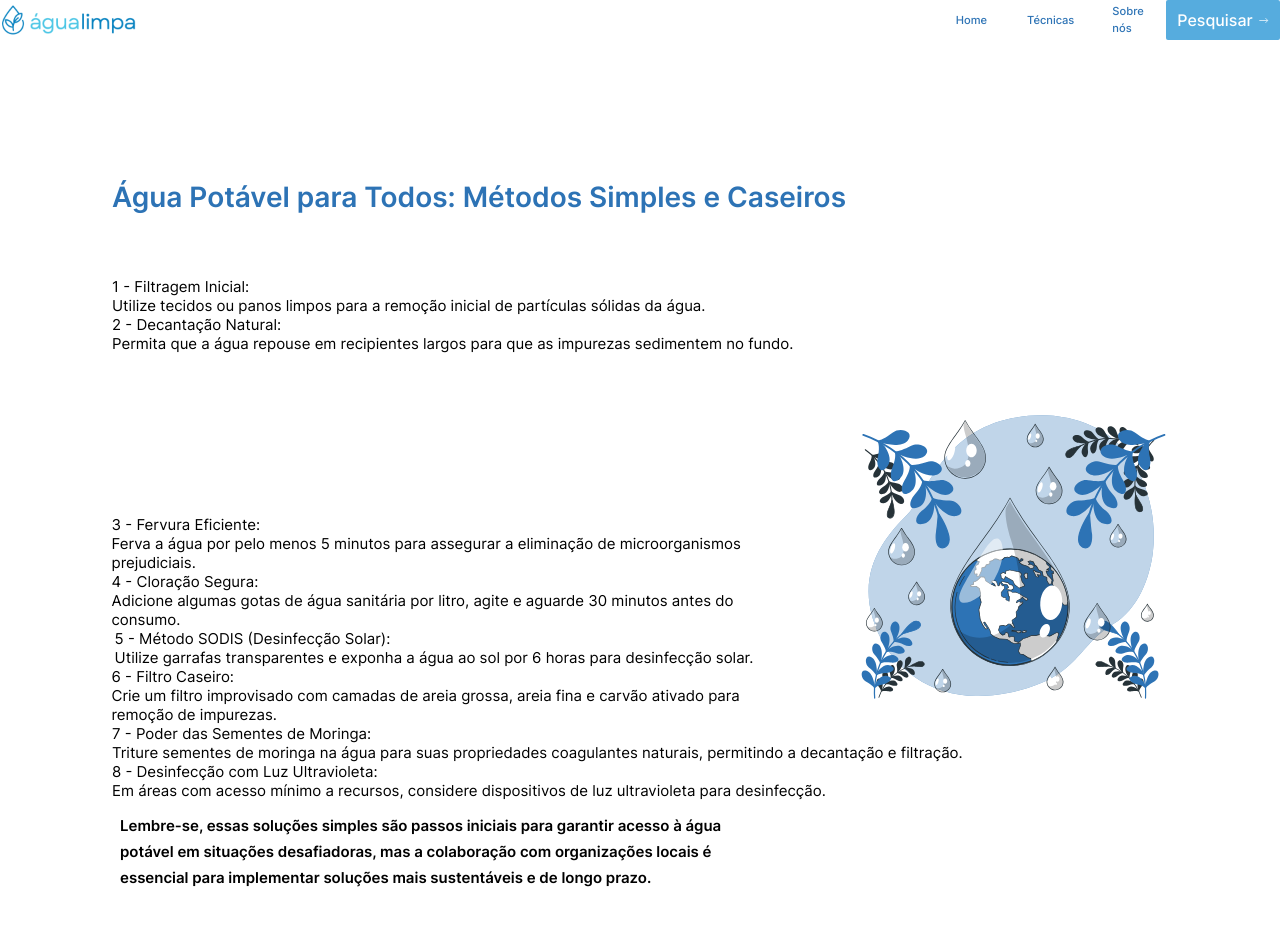
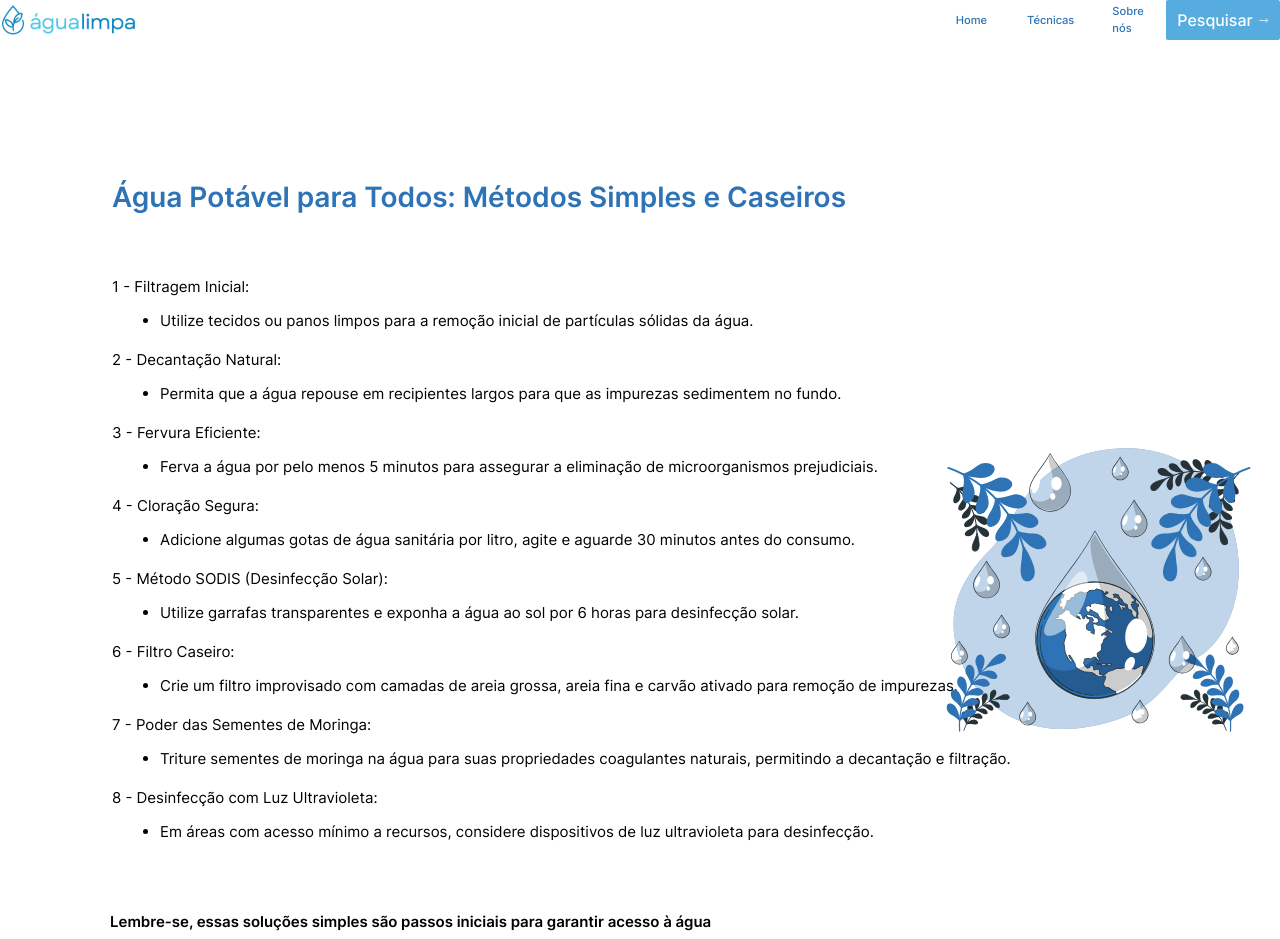
Before and after one commit to Antonio-coding/Agua_Limpa_Escola, a React (Create React App) app in the folder agua_limpa-v1.0.3/: page /tcnicaspage02 in a window 1280 px wide. Shown: the top 939 px of the page. Built offline with nearby package versions, Linux system fonts and the light colour scheme.

Commit message:
alteracoes na  TcnicasPage02

```diff
--- a/agua_limpa-v1.0.3/src/pages/TcnicasPage02/index.tsx
+++ b/agua_limpa-v1.0.3/src/pages/TcnicasPage02/index.tsx
@@ -10,8 +10,7 @@ const depoimentosOptionsList = [
   { label: "Option3", value: "option3" },
 ];
 
-const TcnicasPage02Page: React.FC = () => {
-  return (
+const TcnicasPage02Page: React.FC = () => (
   <>
     <div className="bg-white-A700 flex flex-col font-inter items-center justify-start mx-auto w-full">
       <div className="flex flex-col justify-start w-full">
@@ -23,104 +22,179 @@ const TcnicasPage02Page: React.FC = () => {
           Água Potável para Todos: Métodos Simples e Caseiros
         </Text>
         <Text
-            className="leading-[19.00px] ml-28 md:ml-[0] mt-[59px] text-[15px] text-black-900"
+          className="leading-[19.00px] font-bold ml-28 md:ml-[0] mt-[59px] text-[15px] text-black-900"
           size="txtInterRegular15"
         >
           <>
             1 - Filtragem Inicial:
-              <br />
-              Utilize tecidos ou panos limpos para a remoção inicial de
-              partículas sólidas da água.
           </>
         </Text>
         <Text
-            className="leading-[19.00px] ml-28 md:ml-[0] text-[15px] text-black-900"
+          className="leading-[19.00px] ml-40 md:ml-[0] mt-[15px] text-[15px] text-black-900"
+          size="txtInterRegular15"
+        >
+          <>
+            <ul className="list-disc">
+              <li>
+              Utilize tecidos ou panos limpos para a remoção inicial de
+            partículas sólidas da água.
+            </li>
+            </ul>
+          </>
+        </Text>
+        <Text
+          className="leading-[19.00px] ml-28 font-boldmd:ml-[0] mt-[20px] text-[15px] text-black-900"
           size="txtInterRegular15"
         >
           <>
             2 - Decantação Natural:
-              <br />
+          </>
+        </Text>
+        <Text
+          className="leading-[19.00px] ml-40 md:ml-[0] mt-[15px] text-[15px] text-black-900"
+          size="txtInterRegular15"
+        >
+          <>
+          <ul className="list-disc">
+            <li>
             Permita que a água repouse em recipientes largos para que as
             impurezas sedimentem no fundo.
+              </li>
+          </ul>
           </>
         </Text>
-          <div className="flex md:flex-col flex-row md:gap-10 gap-[94px] items-end justify-start max-w-[1057px] mx-auto md:px-5 w-full">
-            <div className="flex flex-col items-center justify-start">
         <Text
-                className="leading-[19.00px] text-[15px] text-black-900"
+          className="leading-[19.00px] font-bold ml-28 md:ml-[0] mt-[20px] text-[15px] text-black-900"
           size="txtInterRegular15"
         >
           <>
             3 - Fervura Eficiente:
-                  <br />
-                  Ferva a água por pelo menos 5 minutos para assegurar a
-                  eliminação de microorganismos prejudiciais.
           </>
         </Text>
         <Text
-                className="leading-[19.00px] text-[15px] text-black-900"
+          className="leading-[19.00px] ml-40 md:ml-[0] mt-[15px] text-[15px] text-black-900"
+          size="txtInterRegular15"
+        >
+          <>
+          <ul className="list-disc">
+            <li>
+            Ferva a água por pelo menos 5 minutos para assegurar a
+            eliminação de microorganismos prejudiciais.
+              </li>
+          </ul>
+          </>
+        </Text>
+        <Text
+          className="leading-[19.00px] font-bold  ml-28 md:ml-[0] mt-[20px] text-[15px] text-black-900"
           size="txtInterRegular15"
         >
           <>
             4 - Cloração Segura:
-                  <br />
-                  Adicione algumas gotas de água sanitária por litro, agite e
-                  aguarde 30 minutos antes do consumo.
           </>
         </Text>
         <Text
-                className="leading-[19.00px] text-[15px] text-black-900"
+          className="leading-[19.00px] ml-40 md:ml-[0] mt-[15px] text-[15px] text-black-900"
+          size="txtInterRegular15"
+        >
+          <>
+          <ul className="list-disc">
+            <li>
+            Adicione algumas gotas de água sanitária por litro, agite e
+            aguarde 30 minutos antes do consumo.
+              </li>
+          </ul>
+          </>
+        </Text>
+
+        <Text
+          className="leading-[19.00px] font-bold ml-28 md:ml-[0] mt-[20px] text-[15px] text-black-900"
           size="txtInterRegular15"
         >
           <>
             5 - Método SODIS (Desinfecção Solar):
-                  <br />
-                  Utilize garrafas transparentes e exponha a água ao sol por 6
-                  horas para desinfecção solar.
           </>
         </Text>
         <Text
-                className="leading-[19.00px] text-[15px] text-black-900"
+          className="leading-[19.00px]  ml-40 md:ml-[0] mt-[15px] text-[15px] text-black-900"
+          size="txtInterRegular15"
+        >
+          <>
+          <ul className="list-disc">
+            <li>
+            Utilize garrafas transparentes e exponha a água ao sol por 6
+            horas para desinfecção solar.
+              </li>
+          </ul>
+          </>
+        </Text>
+        <Text
+          className="leading-[19.00px] font-bold ml-28 md:ml-[0] mt-[20px] text-[15px] text-black-900"
           size="txtInterRegular15"
         >
           <>
             6 - Filtro Caseiro:
-                  <br />
+          </>
+        </Text>
+        <Text
+          className="leading-[19.00px] ml-40 md:ml-[0] mt-[15px] text-[15px] text-black-900"
+          size="txtInterRegular15"
+        >
+          <>
+          <ul className="list-disc">
+            <li>
             Crie um filtro improvisado com camadas de areia grossa, areia
             fina e carvão ativado para remoção de impurezas.
+              </li>
+          </ul>
           </>
         </Text>
       </div>
-            <Img
-              className="h-[318px] mb-0.5 md:mt-0 mt-[51px] w-[318px]"
-              src="images/img_waterdropbro1.svg"
-              alt="waterdropbroOne"
-            />
+
     </div>
     <Text
-            className="leading-[19.00px] ml-28 md:ml-[0] text-[15px] text-black-900"
+      className="leading-[19.00px] font-bold ml-28 md:ml-[0] mt-[20px] text-[15px] text-black-900"
       size="txtInterRegular15"
     >
       <>
         7 - Poder das Sementes de Moringa:
-              <br />
-              Triture sementes de moringa na água para suas propriedades
-              coagulantes naturais, permitindo a decantação e filtração.
       </>
     </Text>
     <Text
-            className="leading-[19.00px] ml-28 md:ml-[0] text-[15px] text-black-900"
+      className="leading-[19.00px] ml-40 md:ml-[0] mt-[15px] text-[15px] text-black-900"
+      size="txtInterRegular15"
+    >
+      <>
+      <ul className="list-disc">
+            <li>
+            Triture sementes de moringa na água para suas propriedades
+             coagulantes naturais, permitindo a decantação e filtração.
+              </li>
+          </ul>
+      </>
+    </Text>
+    <Text
+      className="leading-[19.00px] font-bold ml-28 md:ml-[0] mt-[20px] text-[15px] text-black-900"
       size="txtInterRegular15"
     >
       <>
         8 - Desinfecção com Luz Ultravioleta:
-              <br />
-              Em áreas com acesso mínimo a recursos, considere dispositivos de
-              luz ultravioleta para desinfecção.
       </>
     </Text>
     <Text
-            className="leading-[26.00px] md:ml-[0] ml-[120px] mt-[13px] text-[15px] text-black-900 w-1/2 sm:w-full"
+      className="leading-[19.00px] ml-40 md:ml-[0] mt-[15px] text-[15px] text-black-900"
+      size="txtInterRegular15"
+    >
+      <>
+      <ul className="list-disc">
+            <li>
+            Em áreas com acesso mínimo a recursos, considere dispositivos de
+            luz ultravioleta para desinfecção.
+              </li>
+          </ul>
+      </>
+    </Text>
+    <Text
+      className="leading-[26.00px] font-bold md:ml-[0] ml-[110px] mt-[68px] text-[15px] text-black-900 w-1/2 sm:w-full"
       size="txtInterSemiBold15"
     >
       Lembre-se, essas soluções simples são passos iniciais para garantir
@@ -128,6 +202,15 @@ const TcnicasPage02Page: React.FC = () => {
       com organizações locais é essencial para implementar soluções mais
       sustentáveis e de longo prazo.
     </Text>
+
+    <div className="flex md:flex-col flex-row md:gap-10 gap-[94px] items-end justify-start max-w-[1057px] mx-auto md:px-5 w-full">
+      <div className="flex flex-col items-center justify-start">
+
+        <Img
+          className="h-[318px] flex flex-row mr-[-800px] mb-[300px] md:mt-0 mt-[-550px] w-[318px]"
+          src="images/img_waterdropbro1.svg"
+          alt="waterdropbroOne" />
+
         <div className="bg-gray-100 flex flex-col items-start justify-start mt-[74px] p-[50px] md:px-10 sm:px-5 w-full">
           <Text
             className="mb-[436px] md:ml-[0] ml-[55px] sm:text-2xl md:text-[26px] text-[28px] text-blue-800"
@@ -136,11 +219,10 @@ const TcnicasPage02Page: React.FC = () => {
             Saiba mais
           </Text>
         </div>
-          <Footer className="bg-blue-800 flex items-center justify-center md:px-5 w-full" />
+        <Footer className="bg-blue-800 max-w-[1920px] flex items-center justify-center md:px-5 w-full" />
       </div>
     </div>
   </>
 );
-};
 
 export default TcnicasPage02Page;
```
Lines whose indentation alone changed are shown as unchanged.
